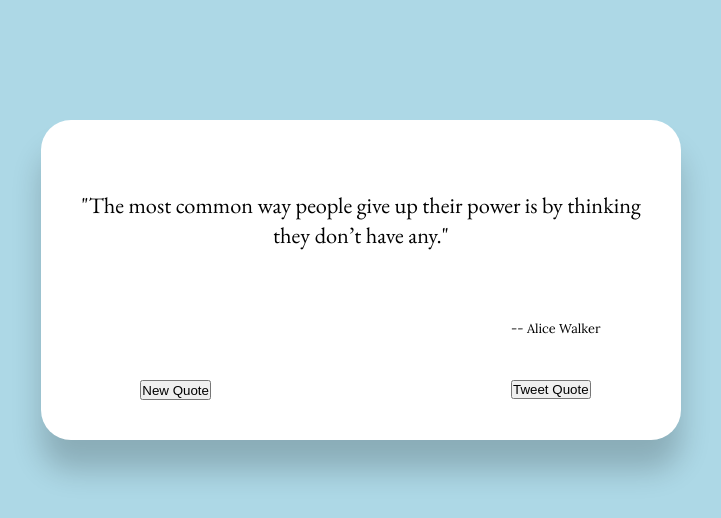
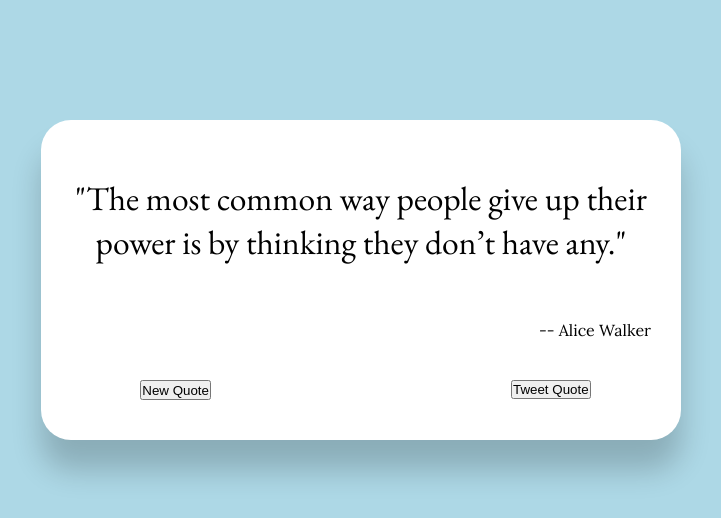
Before and after one commit to DamienVassart/fcc-projects, a React (Create React App) app in the folder front-end-libraries/random-quote-machine/: page / in a window 1280 px wide. Shown: the top 518 px of the page, without its empty margins (279-1000 px from the left). Built offline with nearby package versions, Linux system fonts and the light colour scheme.

Commit message:
[Frontend Libraries -> Random Quote Machine]: made the quote text font size adjusting dynamically with the text length

```diff
--- a/front-end-libraries/random-quote-machine/public/index.html
+++ b/front-end-libraries/random-quote-machine/public/index.html
@@ -2,7 +2,6 @@
 <html lang="en">
   <head>
     <meta charset="utf-8" />
-    <link rel="icon" href="%PUBLIC_URL%/favicon.ico" />
     <link rel="stylesheet" type="text/css" href="style.css" />
     <meta name="viewport" content="width=device-width, initial-scale=1" />
     <meta name="theme-color" content="#000000" />
@@ -10,9 +9,6 @@
       name="description"
       content="Web site created using create-react-app"
     />
-    <link rel="apple-touch-icon" href="%PUBLIC_URL%/logo192.png" />
-
-    <link rel="manifest" href="%PUBLIC_URL%/manifest.json" />
 
     <title>Random Quote Machine</title>
   </head>
--- a/front-end-libraries/random-quote-machine/public/style.css
+++ b/front-end-libraries/random-quote-machine/public/style.css
@@ -34,7 +34,7 @@ body {
 	grid-template-rows: 200px 60px 60px;
 	grid-template-areas:
 		"quote quote quote"
-		". . author"
+		". author author"
 		"new-quote-wrapper . tweet-quote-wrapper";
 	background-color: white;
 	border-radius: 30px;
@@ -47,14 +47,16 @@ body {
 	align-items: center;
     margin: 0 30px;
     font-family: 'EB Garamond', serif;
-	font-size: 1.4rem;
-    text-align: center;
+	text-align: center;
 }
 
 #author {
-    grid-area: author;
+	grid-area: author;
+	display: flex;
+	justify-content: flex-end;
+	margin-right: 30px;
     font-family: 'Lora', serif;
-	font-size: 0.8rem;
+	font-size: 1rem;
 }
 
 .wrapper {
--- a/front-end-libraries/random-quote-machine/src/App.js
+++ b/front-end-libraries/random-quote-machine/src/App.js
@@ -5,6 +5,8 @@ import QuoteBox from "./QuoteBox";
 import quotesData from "./assets/quotes"
 
 const quotesArr = quotesData.quotes
+const quotesLengths = quotesArr.map(e => e.quote.length);
+const median = Math.floor(Math.min(...quotesLengths) + (Math.max(...quotesLengths) - Math.min(...quotesLengths)) / 2);
 
 class App extends React.Component {
   constructor(props) {
@@ -19,6 +21,7 @@ class App extends React.Component {
         text={quotesArr[n].quote}
         author={quotesArr[n].author}
         newQuote={this.newQuote}
+        median={median}
       />
     )
   }
--- a/front-end-libraries/random-quote-machine/src/QuoteBox.js
+++ b/front-end-libraries/random-quote-machine/src/QuoteBox.js
@@ -4,20 +4,31 @@ class QuoteBox extends React.Component {
     constructor(props) {
         super(props);
         this.tweetQuote = this.tweetQuote.bind(this);
+        this.setFontSize = this.setFontSize.bind(this);
     }
 
     tweetQuote(str1, str2) {
         return `https://twitter.com/intent/tweet?text="${str1}" (${str2})`;
     }
 
+    setFontSize(str, n) {
+        const coef = Math.sqrt(Math.ceil(100 / str.length));
+        const fontSize = ((coef <= 2 ? coef : 2) * (n / 100));
+        return {fontSize:  fontSize.toFixed(1) + 'rem'};
+    }
+
     render() {
+        const text = this.props.text;
+        const author = this.props.author;
+        const median = this.props.median;
+        console.log(this.setFontSize(text, median));
         return (
             <div id="quote-box">
-                <blockquote id="text">
-                    "{this.props.text}"
+                <blockquote id="text" style={this.setFontSize(text, median)}>
+                    "{text}"
                 </blockquote>
                 <p id="author">
-                    -- {this.props.author}
+                    -- {author}
                 </p>
                 <div id="new-quote-wrapper" className="wrapper">
                     <button id="new-quote" onClick={this.props.newQuote}>
@@ -25,7 +36,7 @@ class QuoteBox extends React.Component {
                     </button>
                 </div>
                 <div id="tweet-quote-wrapper" className="wrapper">
-                    <a href={this.tweetQuote(this.props.text, this.props.author)} id="tweet-quote" target="_blank" rel="noreferrer">
+                    <a href={this.tweetQuote(text, author)} id="tweet-quote" target="_blank" rel="noreferrer">
                         <button>
                             Tweet Quote
                         </button>
```
Also changed, not shown: 1 other file (tests, documents, lock files or other folders).
